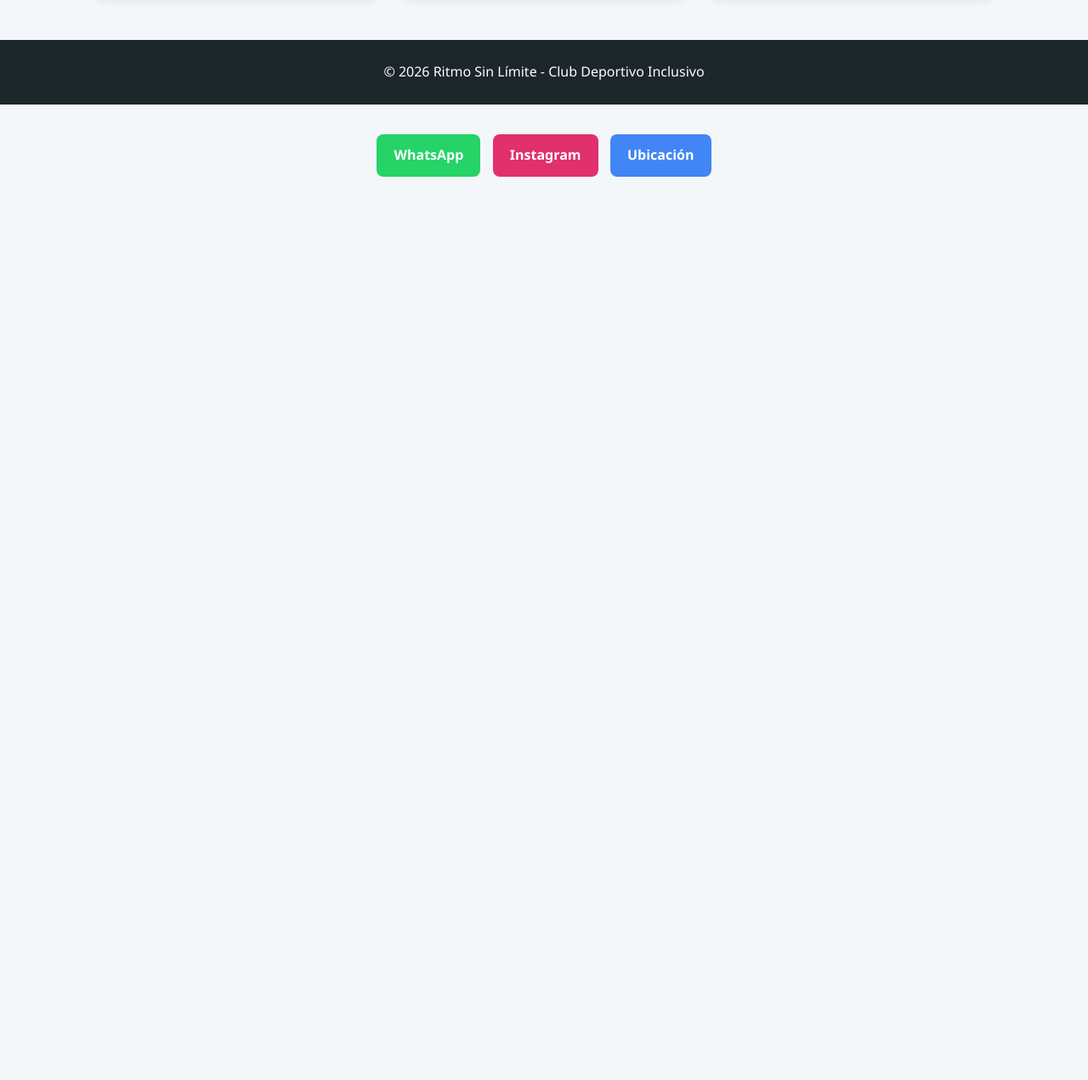
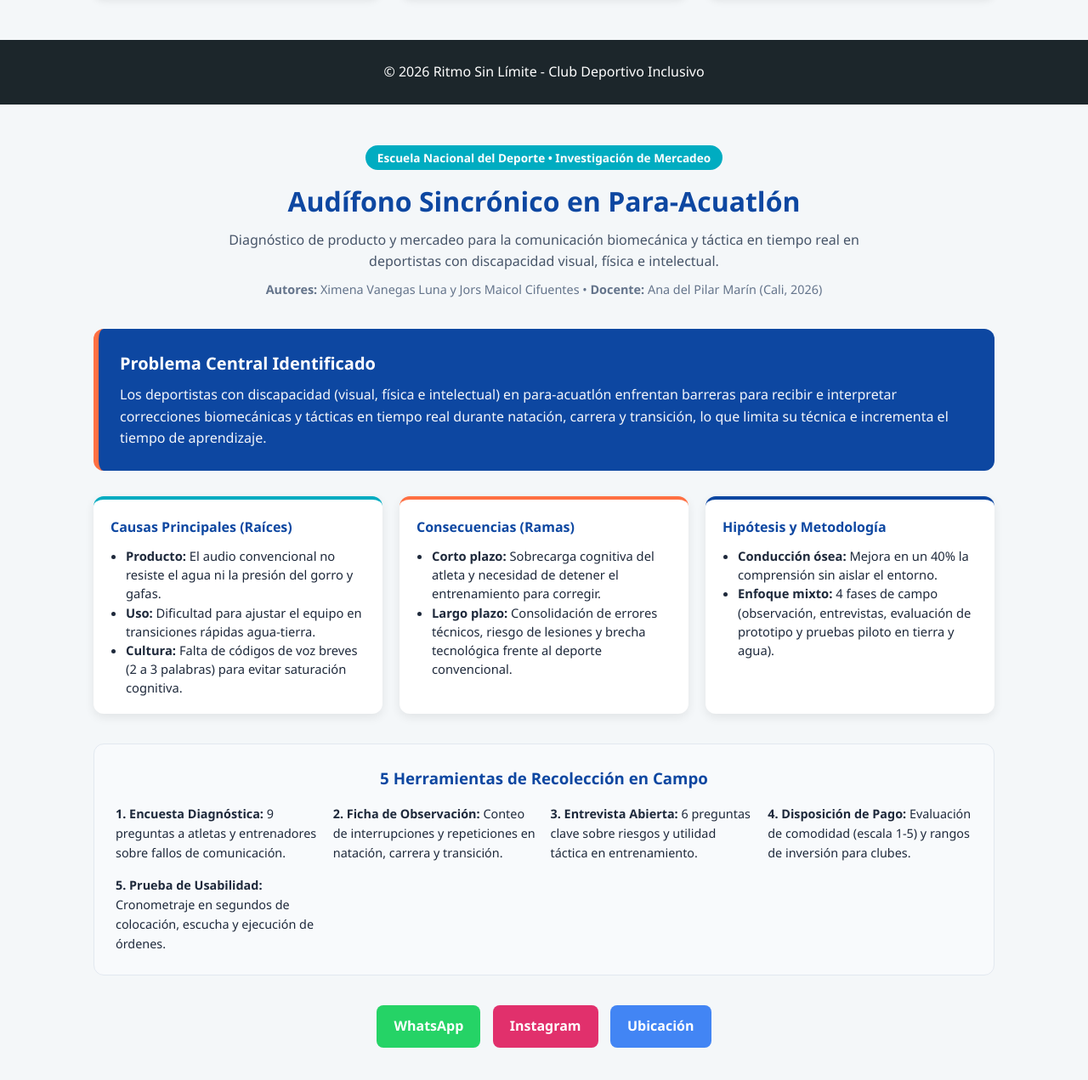
Before and after one commit to maicolcifuentes64-cloud/ritmo-sin-limite-, a plain HTML site: page index.html in a window 1280 px wide. Shown: the part 1350-2621 px from the top of the page at 85% size. Before the commit the page ends 1593 px from the top, so only its background shows below. Drawn offline with Linux system fonts and the light colour scheme.

Commit message:
Update index.html

```diff
--- a/index.html
+++ b/index.html
@@ -178,6 +178,65 @@
     <footer>
         <p>&copy; 2026 Ritmo Sin Límite - Club Deportivo Inclusivo</p>
     </footer>
+
+</div>
+<!-- SECCIÓN INVESTIGACIÓN DE MERCADEO -->
+<section style="max-width: 1100px; margin: 50px auto; padding: 0 20px; font-family: sans-serif; color: #1e293b;">
+
+  <div style="text-align: center; margin-bottom: 35px;">
+    <span style="background: #00acc1; color: white; padding: 5px 14px; border-radius: 20px; font-size: 0.85rem; font-weight: bold;">Escuela Nacional del Deporte • Investigación de Mercadeo</span>
+    <h2 style="color: #0d47a1; font-size: 2rem; margin: 12px 0 8px 0;">Audífono Sincrónico en Para-Acuatlón</h2>
+    <p style="color: #475569; max-width: 750px; margin: 0 auto;">Diagnóstico de producto y mercadeo para la comunicación biomecánica y táctica en tiempo real en deportistas con discapacidad visual, física e intelectual.</p>
+    <p style="font-size: 0.9rem; color: #64748b; margin-top: 8px;"><strong>Autores:</strong> Ximena Vanegas Luna y Jors Maicol Cifuentes • <strong>Docente:</strong> Ana del Pilar Marín (Cali, 2026)</p>
+  </div>
+
+  <!-- PROBLEMA CENTRAL -->
+  <div style="background: #0d47a1; color: white; padding: 25px; border-radius: 12px; margin-bottom: 30px; border-left: 6px solid #ff7043;">
+    <h3 style="margin: 0 0 8px 0; font-size: 1.25rem;">Problema Central Identificado</h3>
+    <p style="margin: 0; line-height: 1.6; opacity: 0.95;">Los deportistas con discapacidad (visual, física e intelectual) en para-acuatlón enfrentan barreras para recibir e interpretar correcciones biomecánicas y tácticas en tiempo real durante natación, carrera y transición, lo que limita su técnica e incrementa el tiempo de aprendizaje.</p>
+  </div>
+
+  <!-- TARJETAS DEL ÁRBOL DE PROBLEMAS Y METODOLOGÍA -->
+  <div style="display: grid; grid-template-columns: repeat(auto-fit, minmax(260px, 1fr)); gap: 20px; margin-bottom: 35px;">
+
+    <div style="background: white; padding: 20px; border-radius: 12px; box-shadow: 0 4px 12px rgba(0,0,0,0.08); border-top: 4px solid #00acc1;">
+      <h4 style="color: #0d47a1; margin: 0 0 10px 0;">Causas Principales (Raíces)</h4>
+      <ul style="padding-left: 18px; margin: 0; font-size: 0.92rem; line-height: 1.5;">
+        <li><strong>Producto:</strong> El audio convencional no resiste el agua ni la presión del gorro y gafas.</li>
+        <li><strong>Uso:</strong> Dificultad para ajustar el equipo en transiciones rápidas agua-tierra.</li>
+        <li><strong>Cultura:</strong> Falta de códigos de voz breves (2 a 3 palabras) para evitar saturación cognitiva.</li>
+      </ul>
+    </div>
+
+    <div style="background: white; padding: 20px; border-radius: 12px; box-shadow: 0 4px 12px rgba(0,0,0,0.08); border-top: 4px solid #ff7043;">
+      <h4 style="color: #0d47a1; margin: 0 0 10px 0;">Consecuencias (Ramas)</h4>
+      <ul style="padding-left: 18px; margin: 0; font-size: 0.92rem; line-height: 1.5;">
+        <li><strong>Corto plazo:</strong> Sobrecarga cognitiva del atleta y necesidad de detener el entrenamiento para corregir.</li>
+        <li><strong>Largo plazo:</strong> Consolidación de errores técnicos, riesgo de lesiones y brecha tecnológica frente al deporte convencional.</li>
+      </ul>
+    </div>
+
+    <div style="background: white; padding: 20px; border-radius: 12px; box-shadow: 0 4px 12px rgba(0,0,0,0.08); border-top: 4px solid #0d47a1;">
+      <h4 style="color: #0d47a1; margin: 0 0 10px 0;">Hipótesis y Metodología</h4>
+      <ul style="padding-left: 18px; margin: 0; font-size: 0.92rem; line-height: 1.5;">
+        <li><strong>Conducción ósea:</strong> Mejora en un 40% la comprensión sin aislar el entorno.</li>
+        <li><strong>Enfoque mixto:</strong> 4 fases de campo (observación, entrevistas, evaluación de prototipo y pruebas piloto en tierra y agua).</li>
+      </ul>
+    </div>
+
+  </div>
+
+  <!-- INSTRUMENTOS DE INVESTIGACIÓN -->
+  <div style="background: #f8fafc; padding: 25px; border-radius: 12px; border: 1px solid #e2e8f0;">
+    <h3 style="color: #0d47a1; margin: 0 0 15px 0; text-align: center;">5 Herramientas de Recolección en Campo</h3>
+    <div style="display: grid; grid-template-columns: repeat(auto-fit, minmax(200px, 1fr)); gap: 15px; font-size: 0.9rem;">
+      <div><strong>1. Encuesta Diagnóstica:</strong> 9 preguntas a atletas y entrenadores sobre fallos de comunicación.</div>
+      <div><strong>2. Ficha de Observación:</strong> Conteo de interrupciones y repeticiones en natación, carrera y transición.</div>
+      <div><strong>3. Entrevista Abierta:</strong> 6 preguntas clave sobre riesgos y utilidad táctica en entrenamiento.</div>
+      <div><strong>4. Disposición de Pago:</strong> Evaluación de comodidad (escala 1-5) y rangos de inversión para clubes.</div>
+      <div><strong>5. Prueba de Usabilidad:</strong> Cronometraje en segundos de colocación, escucha y ejecución de órdenes.</div>
+    </div>
+  </div>
 <div style="text-align: center; margin: 30px 0; font-family: sans-serif;">
   <a href="https://wa.me/573247732841" target="_blank" style="background: #25D366; color: white; padding: 12px 20px; border-radius: 8px; text-decoration: none; margin: 5px; display: inline-block; font-weight: bold;">WhatsApp</a>
 
@@ -185,5 +244,6 @@
 
   <a href="https://mapsgoogle.com/?q=car+38+56a+cali+colombia" target="_blank" style="background: #4285F4; color: white; padding: 12px 20px; border-radius: 8px; text-decoration: none; margin: 5px; display: inline-block; font-weight: bold;">Ubicación</a>
 </div>
+</section>
 </body>
 </html>
```
